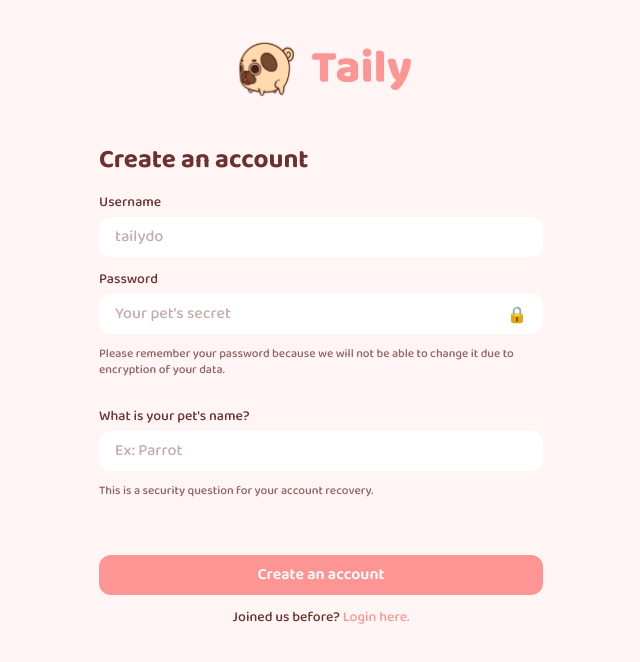
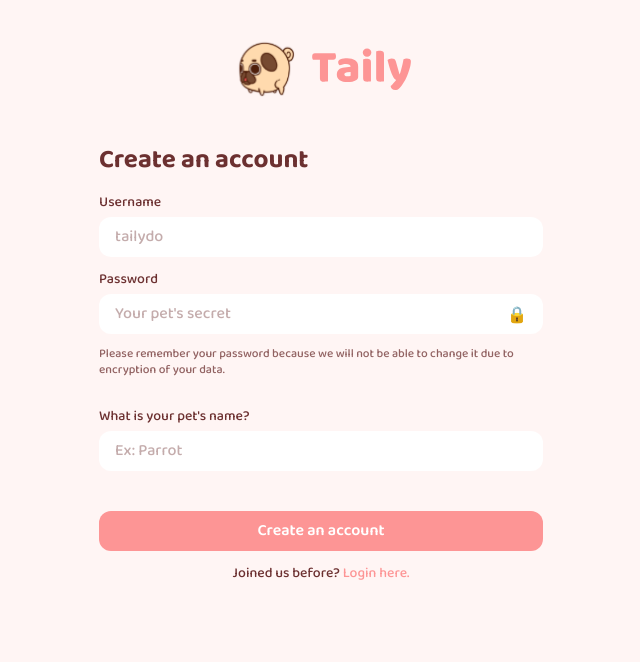
Before and after one commit to chronohubtech/Taily, a React (Vite) app: page /create-account in a window 1280 px wide. Shown: the top 662 px of the page, without its empty margins (319-959 px from the left). Built offline with nearby package versions, Linux system fonts and the light colour scheme.

Commit message:
:speech_balloon: minor text updates

```diff
--- a/src/routes/create-account/create-account.route.jsx
+++ b/src/routes/create-account/create-account.route.jsx
@@ -94,10 +94,6 @@ function CreateAccountRoute() {
               required
             />
 
-            <p className={'input-note mb-4'}>
-              This is a security question for your account recovery.
-            </p>
-
             <ButtonPrimary title={'Create an account'} className={'mt-7'} />
 
             <p className={'input-note--signup'}>
--- a/src/routes/login/login.route.jsx
+++ b/src/routes/login/login.route.jsx
@@ -65,7 +65,7 @@ function LoginAccountRoute() {
             />
 
             <label htmlFor="remember-auth" className="signin__checkbox">
-              <p>Remember me (Your login information)</p>
+              <p>Remember me</p>
               <input type="checkbox" name="remember-auth" id={'remember-auth'} />
               <span className="checkbox"></span>
             </label>
```
